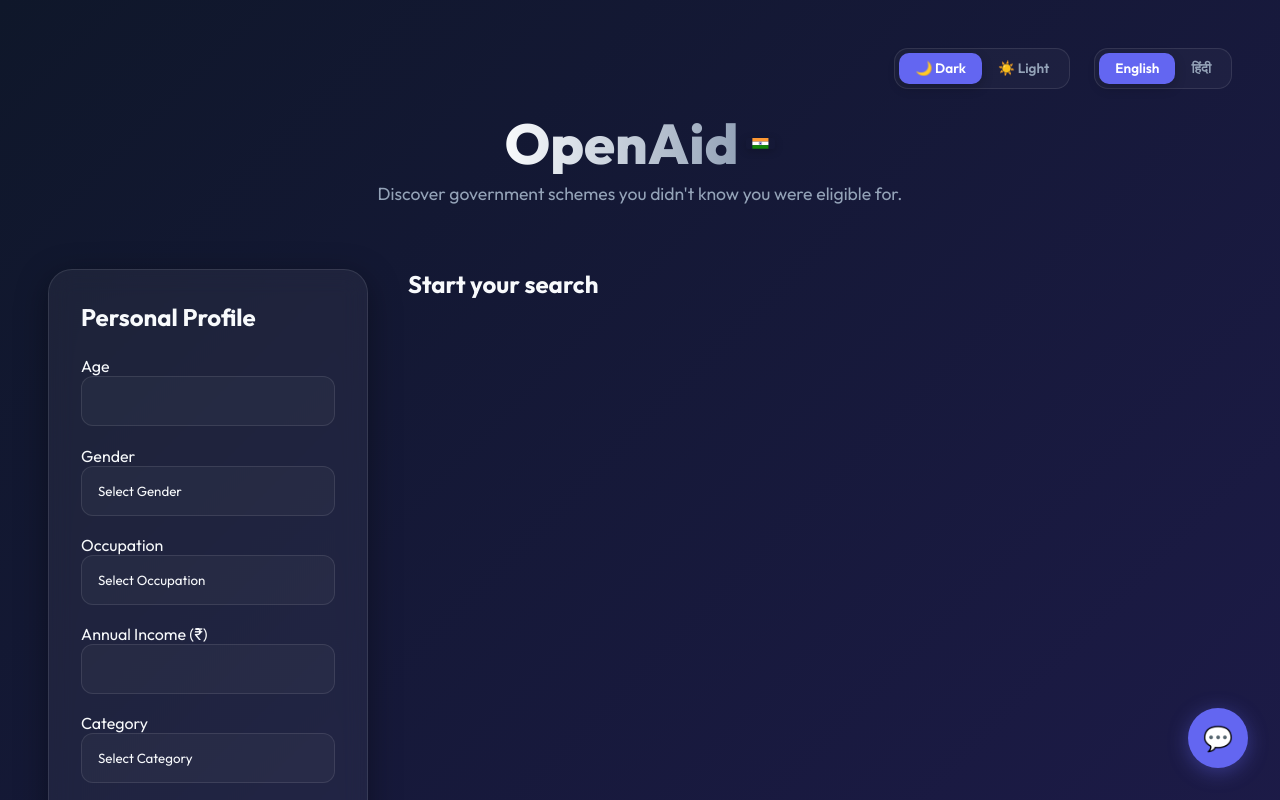
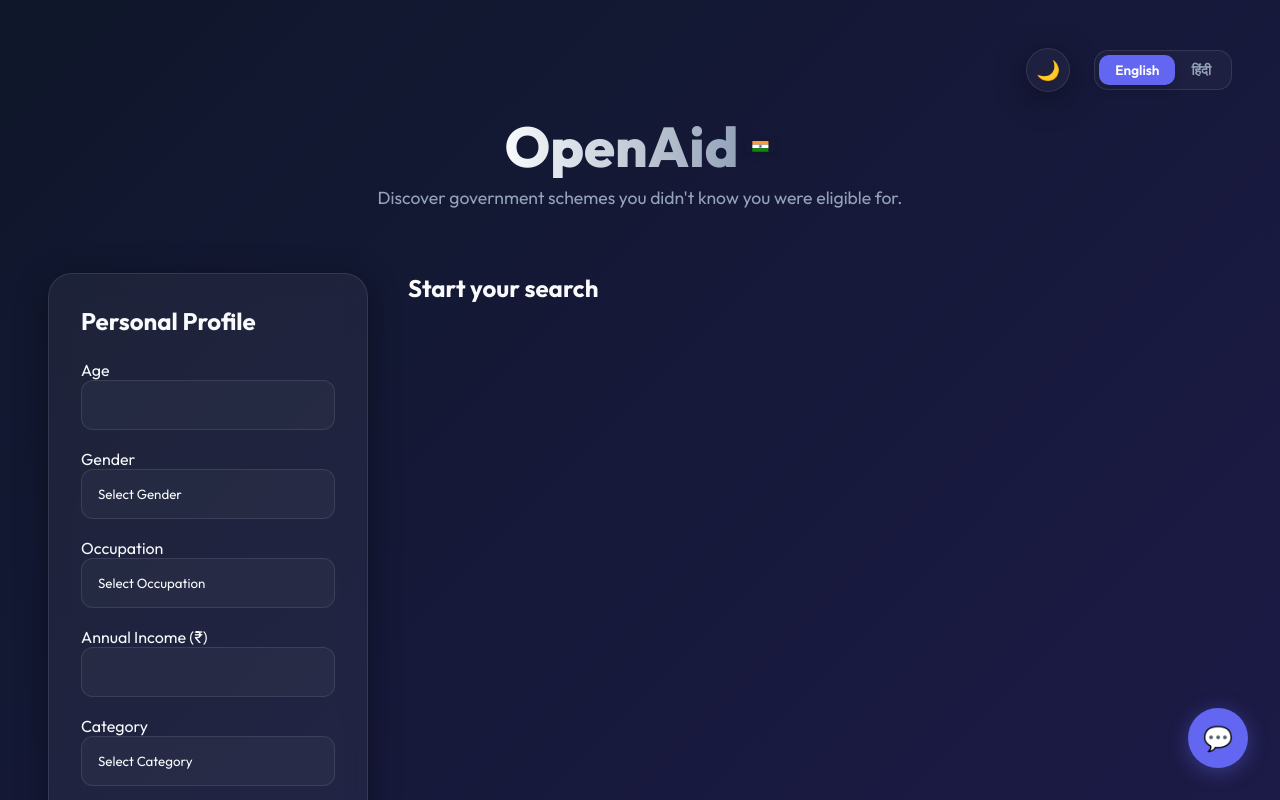
Before and after one commit to ayus1234/openaid, a React (Vite) app in the folder client/: page / in a window 1280 px wide. Shown: the top 800 px of the page. Built offline with nearby package versions, Linux system fonts and the light colour scheme.

Commit message:
style: replace tabbed theme switcher with a circular icon toggle

```diff
--- a/client/src/App.jsx
+++ b/client/src/App.jsx
@@ -172,27 +172,19 @@ function App() {
     }
   };
 
-  const themes = [
-    { id: 'dark', icon: '🌙' },
-    { id: 'light', icon: '☀️' }
-  ];
-
   return (
     <div className="container">
       <div className={chatOpen ? 'content-blur' : ''} style={{ transition: 'all 0.4s ease' }}>
-          <div className="controls-container">
-            {/* Theme Toggle */}
-            <div className="toggle-group">
-              {themes.map((th) => (
-                <button
-                  key={th.id}
-                  className={`theme-btn ${theme === th.id ? 'active' : ''}`}
-                  onClick={() => setTheme(th.id)}
-                >
-                  {th.icon} {t(th.id)}
-                </button>
-              ))}
-            </div>
+        <div className="controls-container">
+            {/* Theme Toggle Button */}
+            <button
+              className="theme-toggle-btn"
+              onClick={() => setTheme(theme === 'dark' ? 'light' : 'dark')}
+              aria-label="Toggle Theme"
+              title={t(theme === 'dark' ? 'light' : 'dark')}
+            >
+              {theme === 'dark' ? '🌙' : '☀️'}
+            </button>
 
             {/* Language Toggle */}
             <div className="toggle-group">
--- a/client/src/index.css
+++ b/client/src/index.css
@@ -375,3 +375,30 @@ h1 {
   background: rgba(255, 255, 255, 0.05);
   color: var(--text-primary);
 }
+
+.theme-toggle-btn {
+  width: 44px;
+  height: 44px;
+  border-radius: 50%;
+  border: 1px solid var(--glass-border);
+  background: var(--input-bg);
+  color: var(--text-primary);
+  display: flex;
+  align-items: center;
+  justify-content: center;
+  cursor: pointer;
+  font-size: 1.2rem;
+  transition: all 0.3s cubic-bezier(0.4, 0, 0.2, 1);
+  box-shadow: var(--card-shadow);
+}
+
+.theme-toggle-btn:hover {
+  transform: scale(1.1);
+  background: var(--glass-bg);
+  border-color: var(--primary);
+}
+
+body[data-theme="light"] .theme-toggle-btn {
+  background: #ffffff;
+  box-shadow: 0 4px 12px rgba(0, 0, 0, 0.1);
+}
```
